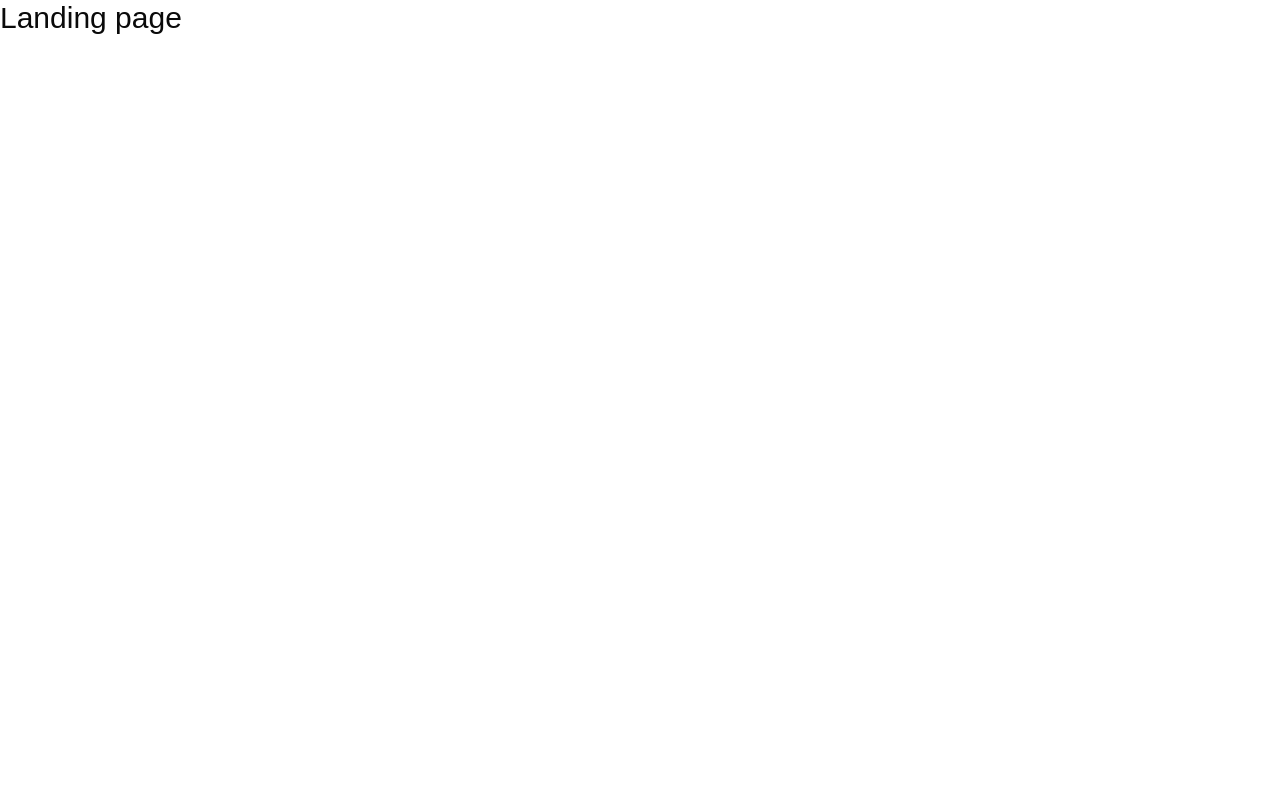
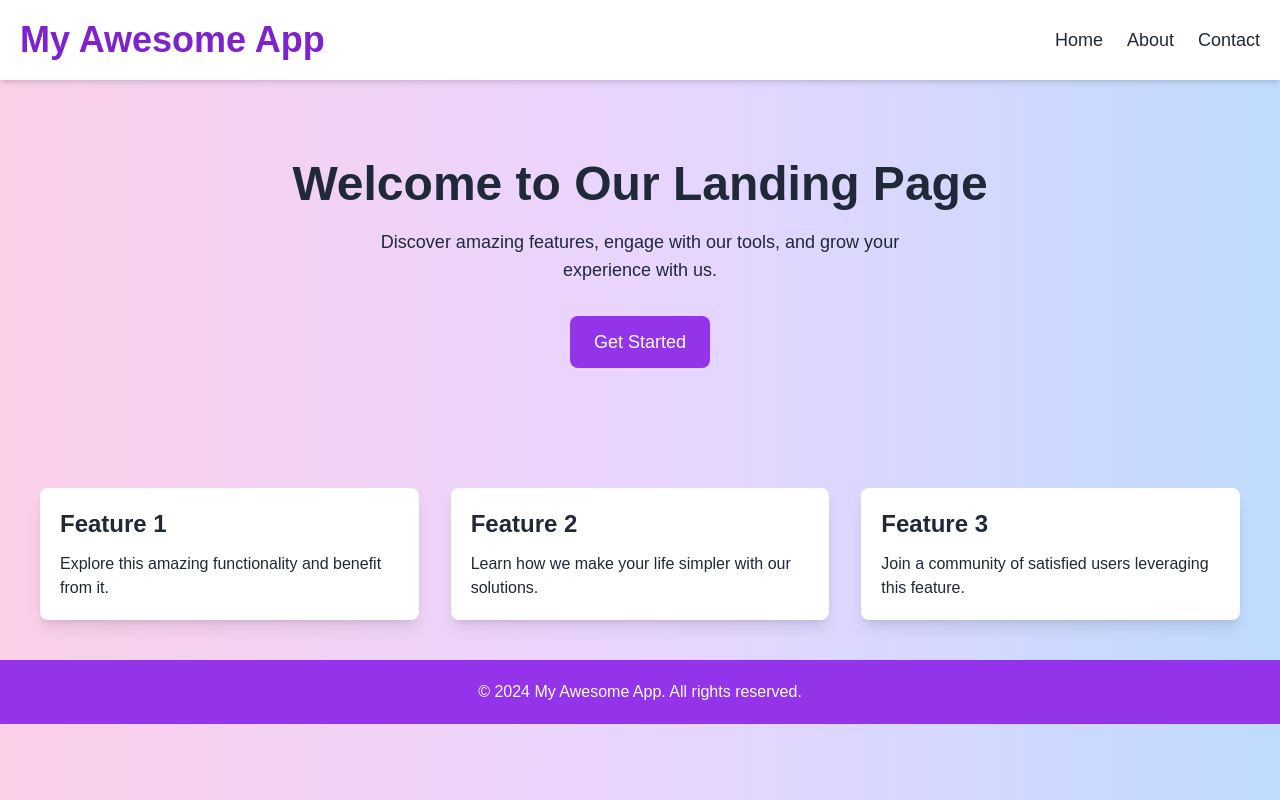
Before and after one commit to iamshivakhatri/frontend-superemail, a Next.js app: page / in a window 1280 px wide. Built offline with nearby package versions, Linux system fonts and the light colour scheme.

Commit message:
Landing page.

```diff
--- a/app/(landingpage)/page.tsx
+++ b/app/(landingpage)/page.tsx
@@ -2,9 +2,46 @@ import Image from "next/image";
 
 export default function Home() {
   return (
-    <div>
-      <h2 className="text-3xl">Landing page</h2>
+    <div className="min-h-screen bg-gradient-to-r from-pink-200 via-purple-200 to-blue-200 text-gray-800">
+      <header className="p-5 flex justify-between items-center shadow-md bg-white">
+        <h1 className="text-4xl font-bold text-purple-700">My Awesome App</h1>
+        <nav>
+          <ul className="flex space-x-6 text-lg">
+            <li className="hover:text-purple-500 cursor-pointer">Home</li>
+            <li className="hover:text-purple-500 cursor-pointer">About</li>
+            <li className="hover:text-purple-500 cursor-pointer">Contact</li>
+          </ul>
+        </nav>
+      </header>
 
+      <main className="flex flex-col items-center justify-center text-center px-5 py-20">
+        <h2 className="text-5xl font-extrabold mb-5">Welcome to Our Landing Page</h2>
+        <p className="text-lg max-w-xl mb-8">
+          Discover amazing features, engage with our tools, and grow your experience with us.
+        </p>
+        <button className="bg-purple-600 text-white py-3 px-6 rounded-lg text-lg hover:bg-purple-700">
+          Get Started
+        </button>
+      </main>
+
+      <section className="grid grid-cols-1 md:grid-cols-3 gap-8 px-10 py-10">
+        <div className="bg-white p-5 rounded-lg shadow-lg">
+          <h3 className="text-2xl font-semibold mb-3">Feature 1</h3>
+          <p>Explore this amazing functionality and benefit from it.</p>
+        </div>
+        <div className="bg-white p-5 rounded-lg shadow-lg">
+          <h3 className="text-2xl font-semibold mb-3">Feature 2</h3>
+          <p>Learn how we make your life simpler with our solutions.</p>
+        </div>
+        <div className="bg-white p-5 rounded-lg shadow-lg">
+          <h3 className="text-2xl font-semibold mb-3">Feature 3</h3>
+          <p>Join a community of satisfied users leveraging this feature.</p>
+        </div>
+      </section>
+
+      <footer className="bg-purple-600 text-white py-5 text-center">
+        <p>&copy; 2024 My Awesome App. All rights reserved.</p>
+      </footer>
     </div>
   );
 }
```
